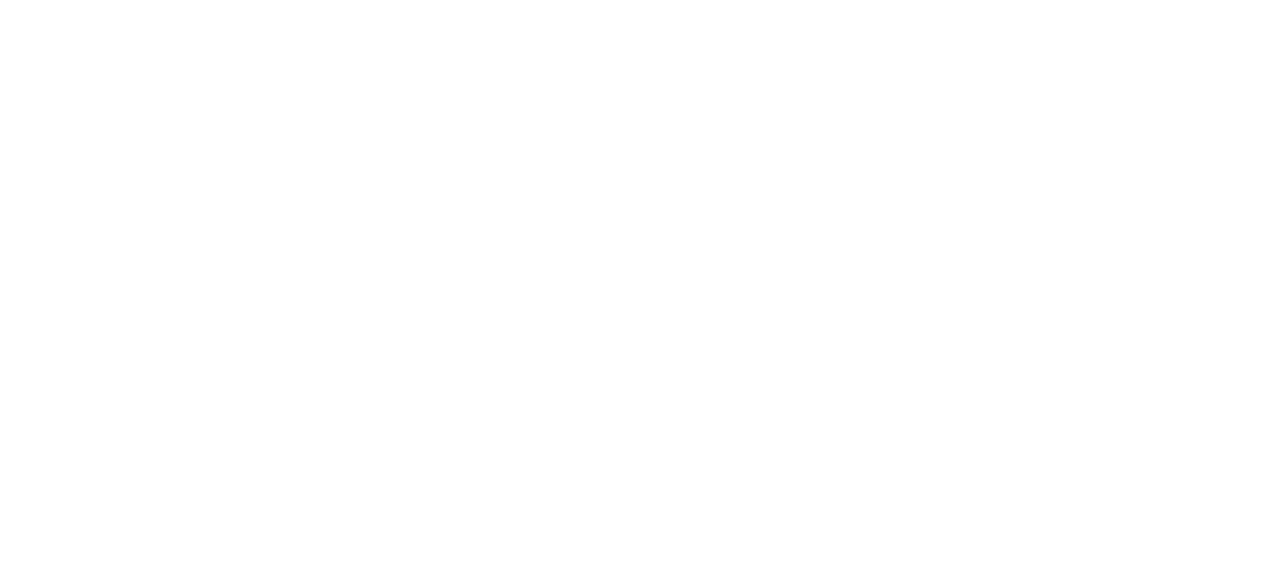
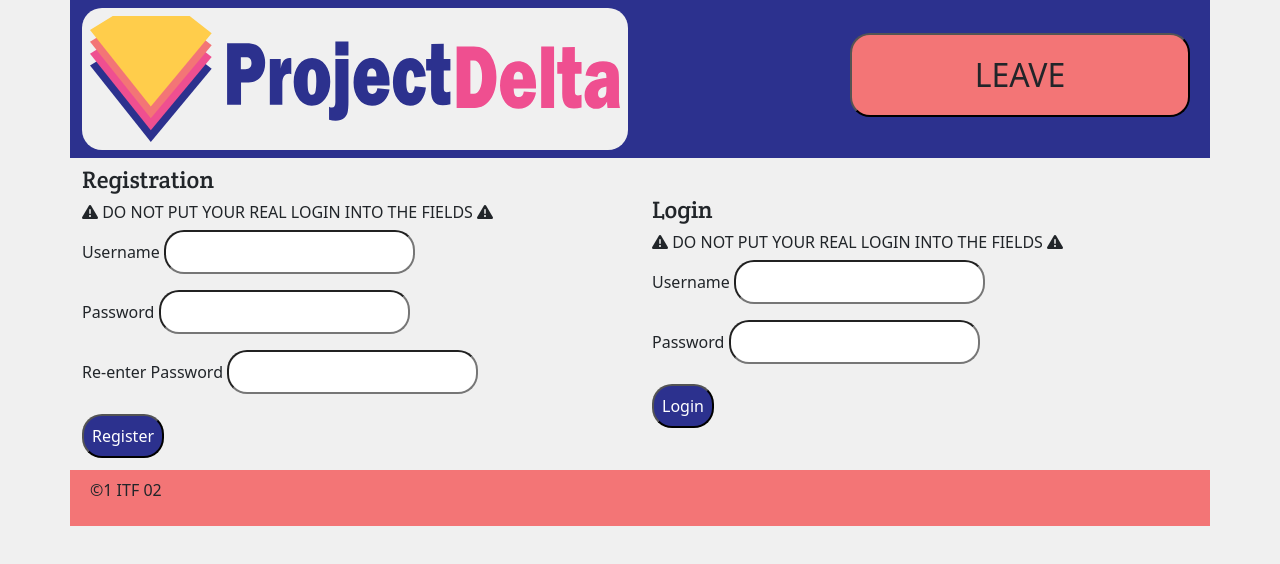
Before and after one commit to Tuur-VanBergen/Project-Delta, a plain HTML site: page Registratie.html in a window 1280 px wide. Drawn offline with nearby package versions, Linux system fonts and the light colour scheme.

Commit message:
FE begonnen YP

```diff
--- a/CSS/Leerkracht.css
+++ b/CSS/Leerkracht.css
@@ -45,7 +45,7 @@ header ul li {
     min-height: 100px;
 }
 
-header ul li a {
+header ul li button {
     color: #fff;
     text-decoration: none;
     transition: 0.5s;
@@ -54,31 +54,26 @@ header ul li a {
     border-radius: 20px;
 }
 
-nav ul li a:hover,
-nav ul li a:focus,
-nav ul li a:active {
+nav ul li button:hover,
+nav ul li button:focus,
+nav ul li button:active {
     box-shadow: 5px 5px 10px rgba(111, 111, 111, 0.5);
     transform: scale(1.03);
     background-color: #ffcd4b;
 }
 
+
 footer {
     font-size: 1rem;
-    position: absolute;
-    bottom: 3rem;
+    background-color: #f37576;
+    color: inherit;
 }
 
-input {
+footer input {
     border-radius: 20px;
-    position: relative;
 }
 
-footer p {
-    position: relative;
-}
-
-footer a {
-    text-align: center;
+footer button {
     color: #fff;
     text-decoration: none;
     transition: 0.5s;
@@ -87,9 +82,9 @@ footer a {
     border-radius: 20px;
 }
 
-footer a:hover,
-footer a:focus,
-footer a:active {
+footer button:hover,
+footer button:focus,
+footer button:active {
     box-shadow: 5px 5px 10px rgba(111, 111, 111, 0.5);
     transform: scale(1.03);
     background-color: #ffcd4b;
--- a/CSS/Registratie.css
+++ b/CSS/Registratie.css
@@ -0,0 +1,96 @@
+/*
+    Colourscheme
+    Dark blue - #2c318e
+    Pink - #ef4f90
+    Light red - #f37576
+    Yellow - #ffcd4b
+*/
+@import url('https://fonts.googleapis.com/css2?family=Crete+Round&display=swap');
+
+html {
+    scroll-behavior: smooth;
+}
+
+h1,
+h2 {
+    font-family: 'Crete Round', serif;
+}
+
+h1,
+h2 {
+    font-size: 1.5rem;
+}
+
+h3 {
+    font-size: 1rem;
+}
+
+body {
+    background-color: #f0f0f0;
+    /* Light Grey */
+}
+
+header {
+    background-color: #2c318e;
+
+}
+
+header img {
+    background-color: #f0f0f0;
+    border-radius: 20px;
+}
+
+header ul {
+    list-style-type: none;
+    font-size: 2rem;
+}
+
+header ul li {
+    text-align: center;
+    min-height: 100px;
+}
+
+header ul li button {
+    color: #fff;
+    text-decoration: none;
+    transition: 0.5s;
+    background-color: #f37576;
+    color: inherit;
+    border-radius: 20px;
+}
+
+nav ul li button:hover,
+nav ul li button:focus,
+nav ul li button:active {
+    box-shadow: 5px 5px 10px rgba(111, 111, 111, 0.5);
+    transform: scale(1.03);
+    background-color: #ffcd4b;
+}
+
+footer {
+    font-size: 1rem;
+    background-color: #f37576;
+    color: inherit;
+}
+
+article input {
+    border-radius: 20px;
+}
+
+article button {
+    color: #fff;
+    text-decoration: none;
+    transition: 0.5s;
+    background-color: #2c318e;
+    color: #fff;
+    border-radius: 20px;
+}
+
+article button:hover,
+article button:focus,
+article button:active {
+    box-shadow: 5px 5px 10px rgba(111, 111, 111, 0.5);
+    transform: scale(1.03);
+    background-color: #ffcd4b;
+    color: #000;
+}
--- a/CSS/Student.css
+++ b/CSS/Student.css
@@ -45,7 +45,7 @@ header ul li {
     min-height: 100px;
 }
 
-header ul li a {
+header ul li button {
     color: #fff;
     text-decoration: none;
     transition: 0.5s;
@@ -54,9 +54,9 @@ header ul li a {
     border-radius: 20px;
 }
 
-nav ul li a:hover,
-nav ul li a:focus,
-nav ul li a:active {
+nav ul li button:hover,
+nav ul li button:focus,
+nav ul li button:active {
     box-shadow: 5px 5px 10px rgba(111, 111, 111, 0.5);
     transform: scale(1.03);
     background-color: #ffcd4b;
@@ -64,16 +64,15 @@ nav ul li a:active {
 
 footer {
     font-size: 1rem;
-
+    background-color: #f37576;
+    color: inherit;
 }
 
-footer p:nth-child(1) {
-    border: 1px solid #000;
+footer input {
     border-radius: 20px;
 }
 
-footer a {
-    text-align: center;
+footer button {
     color: #fff;
     text-decoration: none;
     transition: 0.5s;
@@ -82,9 +81,9 @@ footer a {
     border-radius: 20px;
 }
 
-footer a:hover,
-footer a:focus,
-footer a:active {
+footer button:hover,
+footer button:focus,
+footer button:active {
     box-shadow: 5px 5px 10px rgba(111, 111, 111, 0.5);
     transform: scale(1.03);
     background-color: #ffcd4b;
--- a/Registratie.html
+++ b/Registratie.html
@@ -0,0 +1,75 @@
+<!DOCTYPE html>
+<html lang="en">
+
+<head>
+    <meta charset="UTF-8">
+    <title>Webdesign Portfolio</title>
+    <!--Info-->
+    <meta name="viewport" content="width=device-width, initial-scale=1.0">
+    <meta name="author" content="Yorick Peeters">
+    <meta name="description" content="A portfolio site for a student at Thomas More, don't copy from here, trust me it's not worth it.">
+    <!--Favicon-->
+    <link rel="shortcut icon" type="image/x-icon" href="favicon.ico">
+    <!--StyleSheets bootstrap (1st reboot, 2nd grid)-->
+    <link rel="stylesheet" href="https://cdnjs.cloudflare.com/ajax/libs/bootstrap/5.3.2/css/bootstrap-reboot.min.css">
+    <link rel="stylesheet" href="https://cdnjs.cloudflare.com/ajax/libs/bootstrap/5.3.2/css/bootstrap-grid.min.css">
+    <!--StyleSheet Icons-->
+    <link rel="stylesheet" href="https://cdnjs.cloudflare.com/ajax/libs/font-awesome/6.4.2/css/all.min.css">
+    <!--StyleSheet selfmade-->
+    <link rel="stylesheet" href="CSS/Registratie.css">
+</head>
+
+<body>
+    <div class="container">
+        <header class="row pt-2 justify-content-center align-items-center">
+            <h1 class="col-12 col-lg-6 d-flex">
+                <img src="Images/logoPS1.svg" alt="LogoProjectDelta" class="p-2 d-inline-block">
+            </h1>
+            <nav class="col-12 col-lg-4 offset-lg-2">
+                <ul class="row p-3 justify-content-center align-items-center">
+                    <li class="col-12 d-flex p-1 justify-content-center align-items-center"><button href="#" class="p-3 col-12">LEAVE</button></li>
+                </ul>
+            </nav>
+        </header>
+        <article class="row justify-content-center align-items-center my-1">
+            <section class="col-12 col-lg-6 my-1">
+                <h2>Registration</h2>
+                <h3><i class="fa-solid fa-triangle-exclamation text-primary"></i> DO NOT PUT YOUR REAL LOGIN INTO THE FIELDS <i class="fa-solid fa-triangle-exclamation text-primary"></i></h3>
+                <form id="registerForm">
+                    <div class="mb-3">
+                        <label for="username" class="form-label">Username</label>
+                        <input type="text" class="form-control p-2" id="username" name="username">
+                    </div>
+                    <div class="mb-3">
+                        <label for="password" class="form-label">Password</label>
+                        <input type="password" class="form-control p-2" id="password" name="password">
+                    </div>
+                    <div class="mb-3">
+                        <label for="password" class="form-label">Re-enter Password</label>
+                        <input type="password" class="form-control p-2" name="password">
+                    </div>
+                    <button type="submit" class="btn btn-primary my-1 p-2">Register</button>
+                </form>
+            </section>
+            <hr class="d-block d-lg-none">
+            <section id="loginSection" class="col-12 col-lg-6 my-1 transition-section hidden-section">
+                <h2>Login</h2>
+                <h3><i class="fa-solid fa-triangle-exclamation text-primary"></i> DO NOT PUT YOUR REAL LOGIN INTO THE FIELDS <i class="fa-solid fa-triangle-exclamation text-primary"></i></h3>
+                <form id="loginForm">
+                    <div class="mb-3">
+                        <label for="loginUsername" class="form-label">Username</label>
+                        <input type="text" class="form-control p-2" id="loginUsername" name="loginUsername">
+                    </div>
+                    <div class="mb-3">
+                        <label for="loginPassword" class="form-label">Password</label>
+                        <input type="password" class="form-control p-2" id="loginPassword" name="loginPassword">
+                    </div>
+                    <button type="submit" class="btn btn-primary my-1 p-2">Login</button>
+                </form>
+            </section>
+        </article>
+        <footer class="row p-2 justfiy-content-center align-items-center">
+            <p class="col-12">&copy;1 ITF 02</p>
+        </footer>
+    </div>
+</body></html>
```
Also changed, not shown: Leerkrachten.html (+6 -8 lines), Studenten.html (+4 -6 lines).
